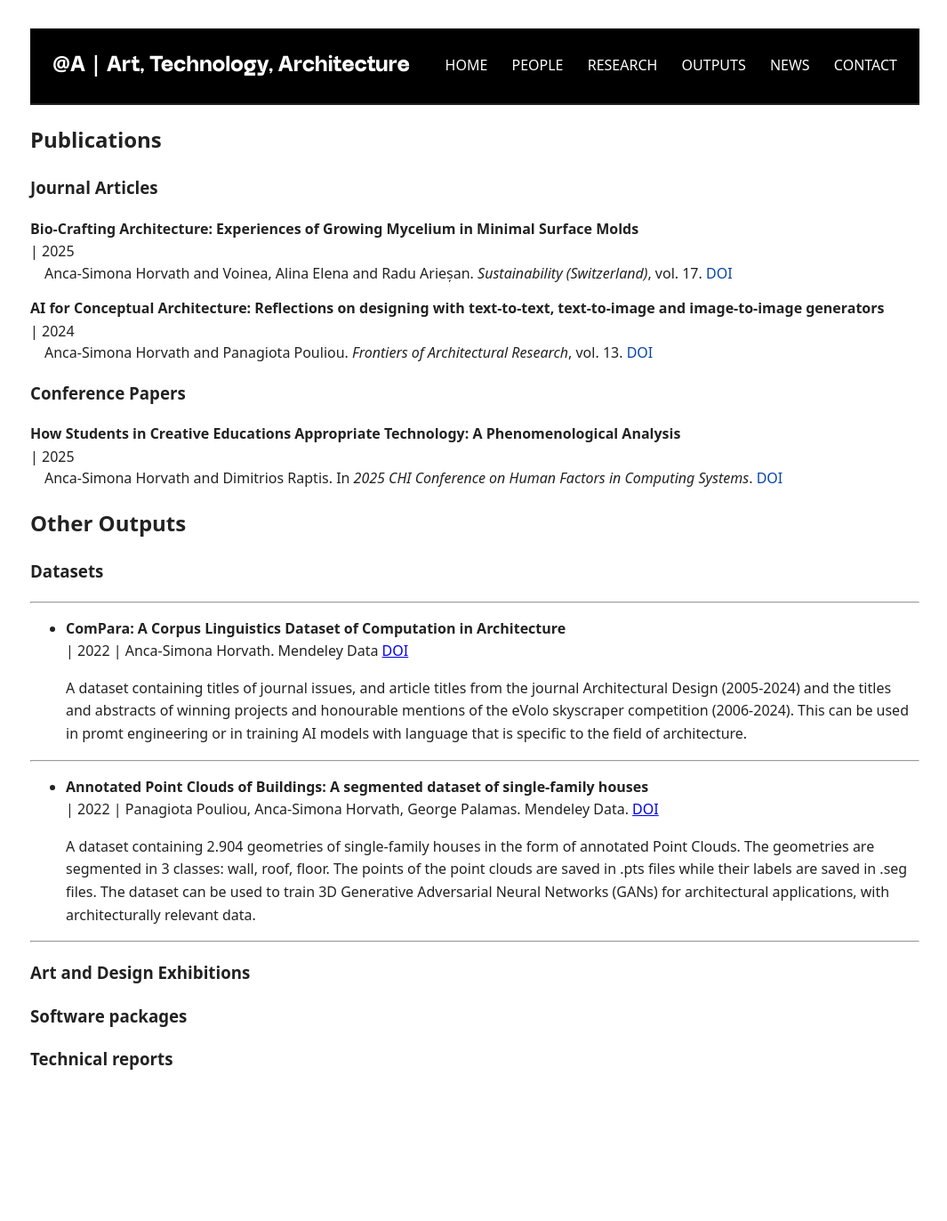
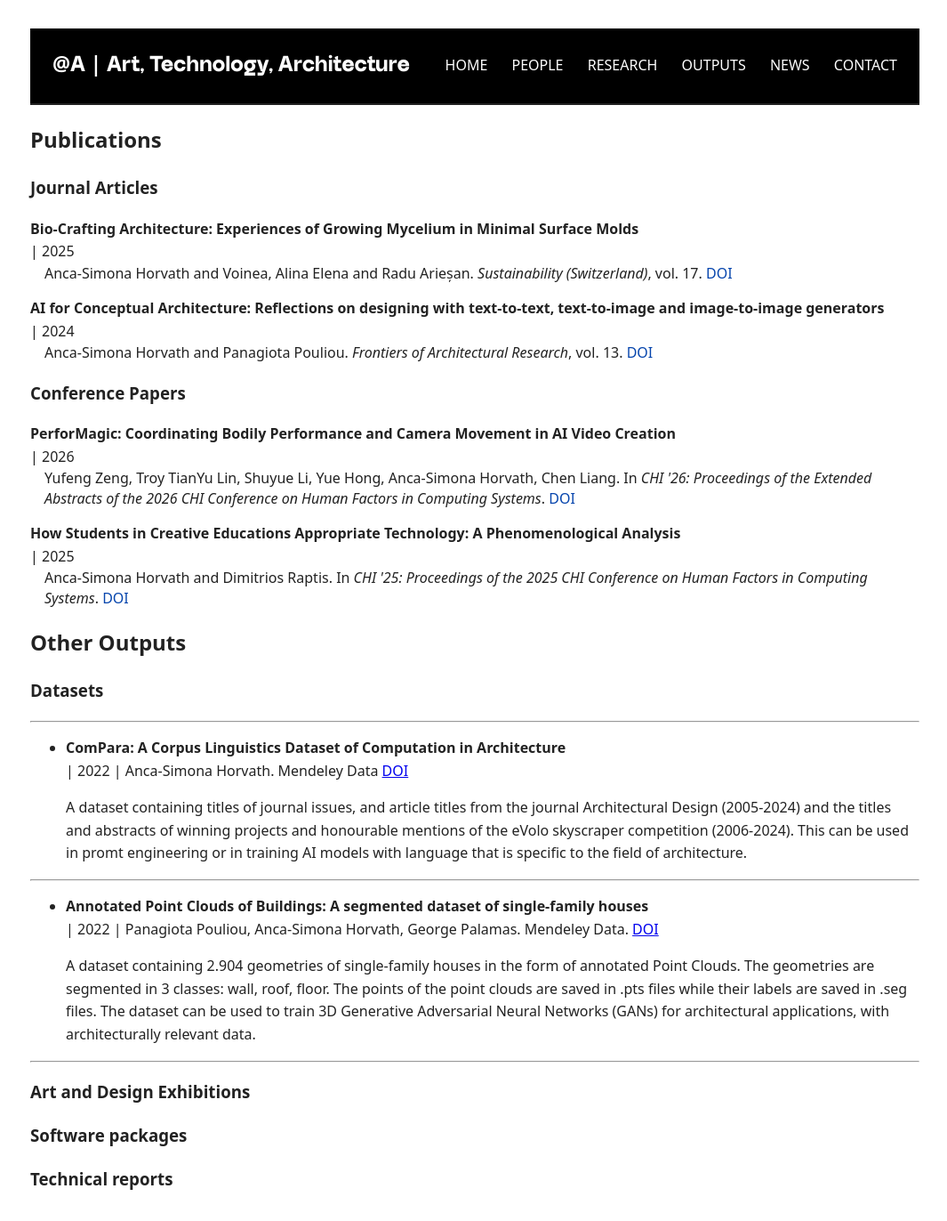
Before and after one commit to anqua/at-a, a Jekyll site: the page built from outputs.md, in a window 1280 px wide. Shown: the whole page at 89% size, without its empty margins (106-1171 px from the left). Built offline with Jekyll 4.4.1, drawn with Linux system fonts in a browser that asks for light colours; some web fonts are replaced; before the commit the page ends 1237 px from its top, so only the background shows below that.

Commit message:
Update publications.yml

```diff
--- a/_data/publications.yml
+++ b/_data/publications.yml
@@ -2,10 +2,19 @@
   type: conference
   authors: "Anca-Simona Horvath and Dimitrios Raptis"
   title: "How Students in Creative Educations Appropriate Technology: A Phenomenological Analysis"
-  conference: "2025 CHI Conference on Human Factors in Computing Systems"
+  conference: "CHI '25: Proceedings of the 2025 CHI Conference on Human Factors in Computing Systems"
   publisher: "Association for Computing Machinery (ACM)"
   year: 2025
   doi: "10.1145/3706598.3713667"
+
+- id: Zeng2026
+  type: conference
+  authors: "Yufeng Zeng, Troy TianYu Lin, Shuyue Li, Yue Hong, Anca-Simona Horvath, Chen Liang"
+  title: "PerforMagic: Coordinating Bodily Performance and Camera Movement in AI Video Creation"
+  conference: "CHI '26: Proceedings of the Extended Abstracts of the 2026 CHI Conference on Human Factors in Computing Systems"
+  publisher: "Association for Computing Machinery (ACM)"
+  year: 2026
+  doi: "10.1145/3772363.3798782"
 
 - id: Horvath2025b
   type: article
```
